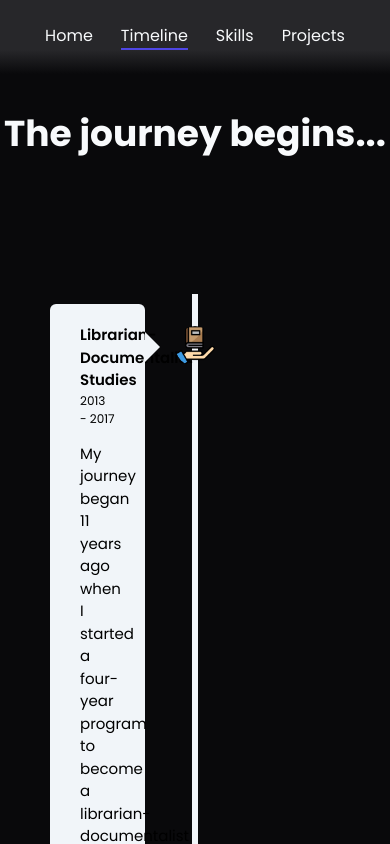
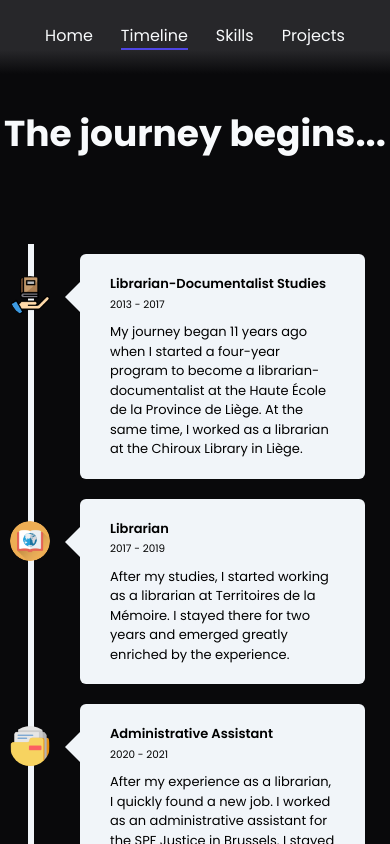
Before and after one commit to Justine-Frigo/Portfolio, a Vue app: page /timeline in a window 390 px wide. Shown: the top 844 px of the page. Built offline with nearby package versions, Linux system fonts and the light colour scheme; what vue-writer would draw is missing.

Commit message:
responsive done

```diff
--- a/src/components/AboutSection.vue
+++ b/src/components/AboutSection.vue
@@ -27,7 +27,7 @@
             new profession.</p>
 
         <h2 class="text-center text-4xl font-bold text-indigo-600 mb-10">Contact</h2>
-        <div class="flex flex-row items-center gap-16 mb-10">
+        <div class="socials flex flex-row items-center gap-16 mb-10">
             <div class="flex flex-row items-center gap-2">
             <a href="https://github.com/Justine-Frigo" target="_blank"><img
                     src="../assets/img/github-brands-solid.svg"></a>
@@ -70,4 +70,13 @@ img {
     width: 46px;
     height: 46px;
 }
+
+@media screen and (max-width: 600px) {
+
+    .socials{
+        display: flex;
+        flex-direction: column;
+        gap: 25px;
+    }
+}
 </style>
--- a/src/components/Logo.vue
+++ b/src/components/Logo.vue
@@ -40,4 +40,11 @@
   clip-path: polygon(50% 0%, 100% 25%, 100% 75%, 50% 100%, 0% 75%, 0% 25%);
 }
 
+@media screen and (max-width: 600px) {
+  .hex{
+    width: 280px;
+    height: 305px;
+    margin-bottom: 30px;
+  }
+}
 </style>
--- a/src/components/SkillsComponent.vue
+++ b/src/components/SkillsComponent.vue
@@ -1,8 +1,8 @@
 <template>
     <h2 class="text-center text-4xl font-bold text-slate-50 mt-10 mb-10">Skills & Tools</h2>
     <article class="m-auto">
-        <p class="text-xl text-slate-50 text-justify mb-10">I have a strong foundation in the following languages :</p>
-        <div class="flex flex-row gap-5 mb-16">
+        <p class="title text-xl text-slate-50 text-justify mb-10">I have a strong foundation in the following languages :</p>
+        <div class="skills flex flex-row gap-5 mb-16">
             <div class="w-max flex flex-col items-center text-orange-500 shadow-sm shadow-orange-400 rounded-lg">
                 <svg class="fill-orange-500" xmlns="http://www.w3.org/2000/svg" viewBox="0 0 384 512">
                     <path
@@ -48,9 +48,9 @@
                 <p>MySQL</p>
             </div>
         </div>
-        <p class="text-xl text-slate-50 text-justify mt-10 mb-10">I also know how to work with the following frameworks :
+        <p class="title text-xl text-slate-50 text-justify mt-10 mb-10">I also know how to work with the following frameworks :
         </p>
-        <div class="flex flex-row gap-5 mb-16">
+        <div class="skills flex flex-row gap-5 mb-16">
             <div class="w-max flex flex-col items-center text-sky-400 shadow-sm shadow-sky-300 rounded-lg">
                 <svg class="fill-sky-400" xmlns="http://www.w3.org/2000/svg" version="1.1" viewBox="0 0 512 512"
                     fill="currentColor">
@@ -69,8 +69,8 @@
                 <p>VueJS</p>
             </div>
         </div>
-        <p class="text-xl text-slate-50 text-justify mt-10 mb-10">Finally, I'm comfortable enough with those tools :</p>
-        <div class="flex flex-row gap-5 mb-10">
+        <p class="title text-xl text-slate-50 text-justify mt-10 mb-10">Finally, I'm comfortable enough with those tools :</p>
+        <div class="skills flex flex-row gap-5 mb-10">
             <div class="w-max flex flex-col items-center text-rose-900 shadow-sm shadow-rose-800 rounded-lg">
                 <svg class="fill-rose-900" xmlns="http://www.w3.org/2000/svg" viewBox="0 0 448 512">
                     <path
@@ -134,4 +134,21 @@ svg {
     width: 100px;
     height: 100px;
 }
+
+@media screen and (max-width: 600px){
+
+    article{
+        width: 100%;
+    }
+   .title{
+    text-align: center;
+   }
+
+    .skills{
+        display: flex;
+        flex-direction: column;
+        justify-content: center;
+        align-items: center;
+    }
+}
 </style>
--- a/src/components/TimelineComponent.vue
+++ b/src/components/TimelineComponent.vue
@@ -221,4 +221,43 @@
     left: -15px;
 }
 
+@media screen and (max-width: 600px){
+
+    .timeline{
+        margin: 50px auto;
+    }
+
+    .timeline::after{
+        left: 31px;
+    }
+
+    .container{
+        width: 100%;
+        padding-left: 80px;
+        padding-right: 25px;
+    }
+
+    .text-box{
+        font-size: 13px;
+    }
+
+    .text-box small{
+        margin-bottom: 10px;
+    }
+
+    .right-container{
+        left: 0;
+    }
+
+    .left-container img, .right-container img{
+        left: 10px;
+    }
+
+    .left-container-arrow, .right-container-arrow{
+        border-right: 15px solid #f1f5f9;
+        border-left: 0;
+        left: -15px;
+    }
+}
+
 </style>
--- a/src/components/TypewriterComponent.vue
+++ b/src/components/TypewriterComponent.vue
@@ -1,5 +1,5 @@
 <template>
-  <div class="flex flex-row items-center justify-around">
+  <div class="responsive-container flex flex-row items-center justify-around">
     <div class="container text-slate-50 m-auto">
       <span class="text first-text">Hi, </span><br>
       <span class="text first-text">I'm Justine </span><br>
@@ -65,4 +65,25 @@ export default {
 .container .text.first-text {
   color: #f8fafc;
 }
+
+@media screen and (max-width: 600px) {
+  .responsive-container {
+    flex-direction: column;
+    gap: 20px;
+  }
+  .container {
+    width: 100%;
+    text-align: center;
+
+  }
+
+  .container .text{
+    font-size: 40px;
+  }
+
+  .is-typed{
+    font-size: 40px;
+  }
+}
+
 </style>
```
Also changed, not shown: src/views/HomeView.vue (+8 -0 lines).
